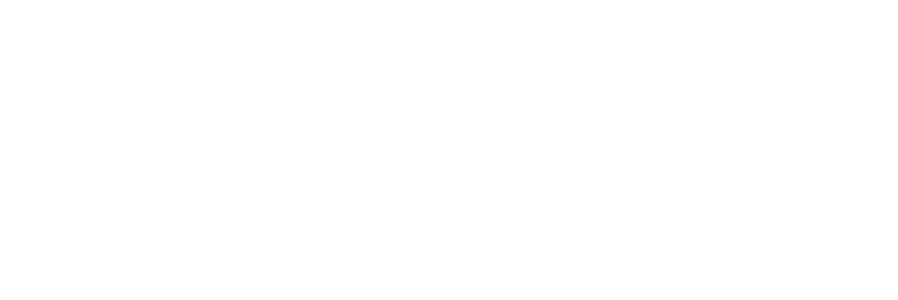
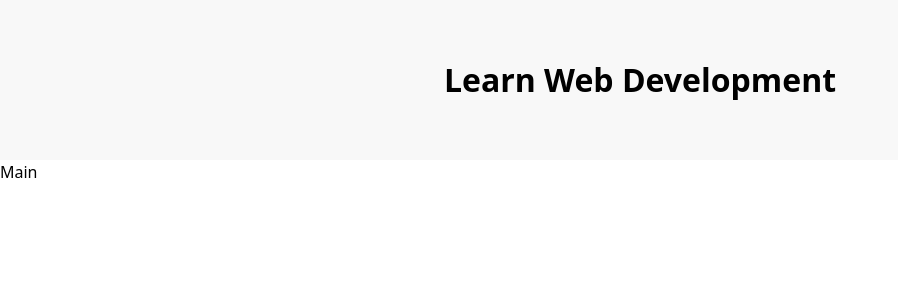
Before and after one commit to lorenzoferrante97/react-use-state, a React (Vite) app: page / in a window 1280 px wide. Shown: the top 300 px of the page, without its empty margins (0-898 px from the left). Built offline with nearby package versions, Linux system fonts and the light colour scheme; a web font is replaced by a local one.

Commit message:
add: header section

```diff
--- a/src/App.jsx
+++ b/src/App.jsx
@@ -1,11 +1,18 @@
-import { useState } from 'react'
+
+
+import Header from "./components/sections/Header";
+import Main from "./components/sections/Main";
+
 
 function App() {
 
 
   return (
     <>
-
+      <div className="h-screen w-full font-custom">
+        <Header />
+        <Main />
+      </div>
     </>
   )
 }
--- a/src/components/sections/Header.jsx
+++ b/src/components/sections/Header.jsx
@@ -0,0 +1,18 @@
+
+
+export default function Header () {
+
+    return (
+
+        <>
+            <header className="w-full bg-smoke-50">
+                {/* header container */}
+                <div className="w-[80%] h-[20vh] mx-auto flex justify-center items-center">
+                    <h1 className="font-bold text-4xl">Learn Web Development</h1>
+                </div>
+            </header>
+        </>
+
+    );
+
+}
--- a/src/components/sections/Main.jsx
+++ b/src/components/sections/Main.jsx
@@ -0,0 +1,15 @@
+
+
+export default function Main () {
+
+    return (
+
+        <>
+            <main>
+                <h1>Main</h1>
+            </main>
+        </>
+
+    );
+
+}
```
